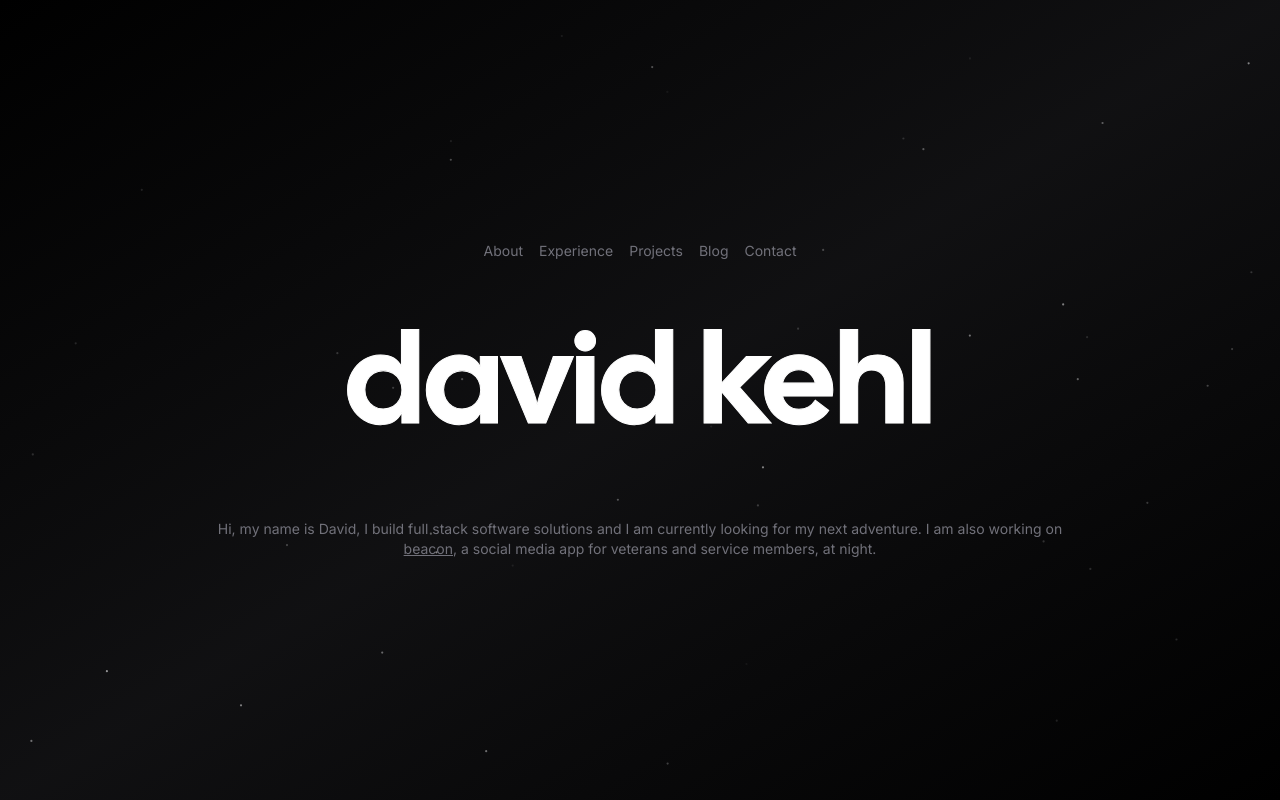
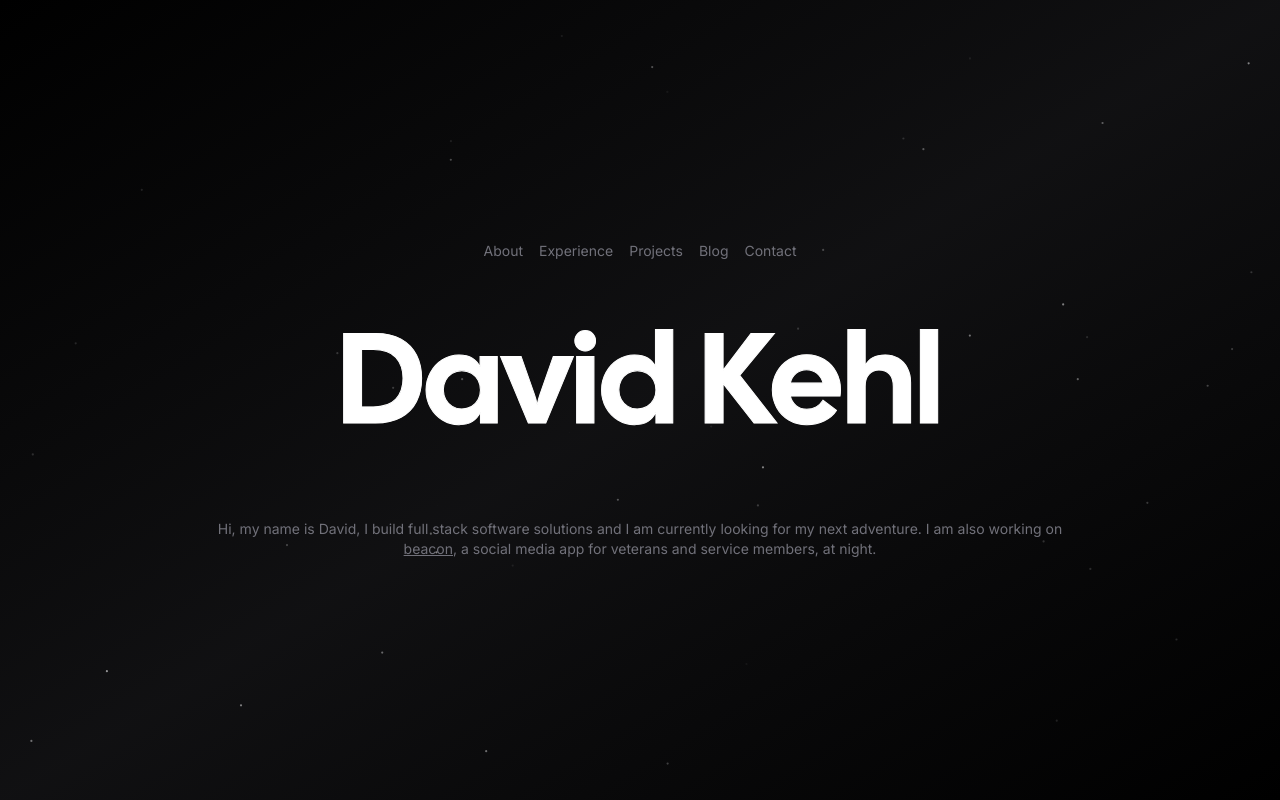
Before and after one commit to dmkehl/davidkehl-portfolio, a Next.js app: page / in a window 1280 px wide. Built offline with nearby package versions, Linux system fonts and the light colour scheme; no server answers; what tailwindcss-debug-screens would draw is missing.

Commit message:
Small change to home page

```diff
--- a/app/page.tsx
+++ b/app/page.tsx
@@ -32,7 +32,7 @@ export default function Home() {
         quantity={100}
       />
       <h1 className="z-10 text-4xl text-transparent duration-1000 bg-white cursor-default text-edge-outline animate-title font-display sm:text-6xl md:text-9xl whitespace-nowrap bg-clip-text ">
-        david kehl
+        David Kehl
       </h1>
 
       <div className="hidden w-screen h-px animate-glow md:block animate-fade-right bg-gradient-to-r from-zinc-300/0 via-zinc-300/50 to-zinc-300/0" />
```
